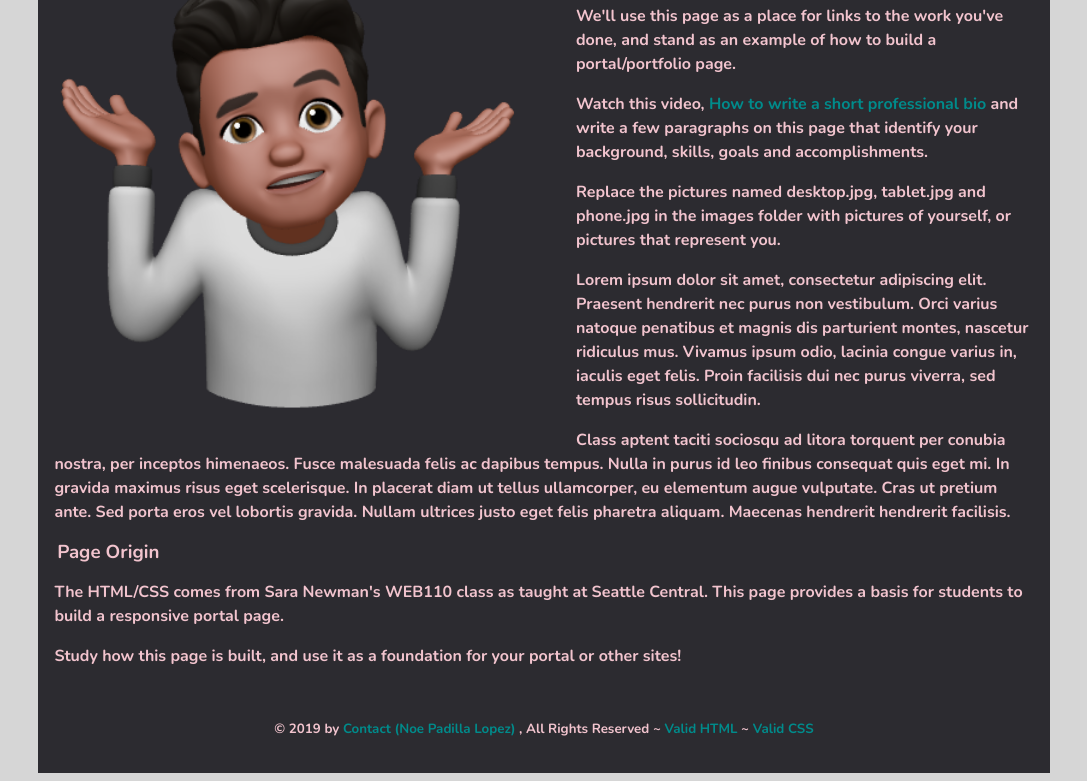
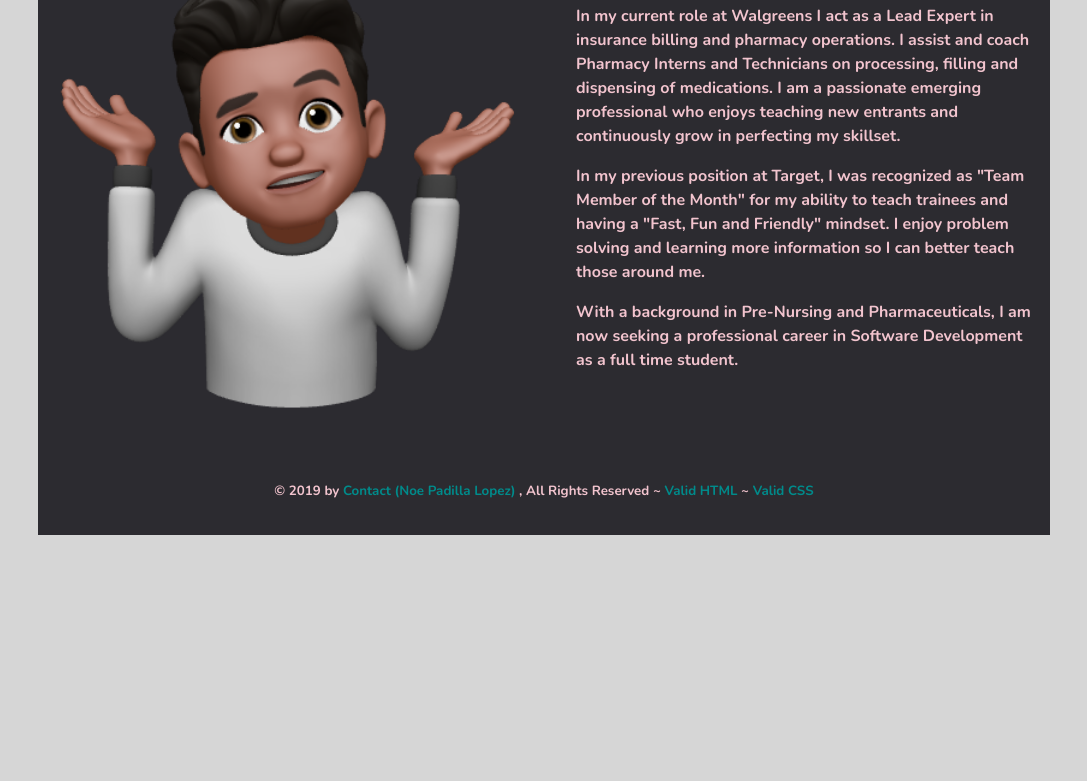
Before and after one commit to LopeznoeGH/it121-portal, a plain HTML site: page index.html in a window 1280 px wide. Shown: the part 196-977 px from the top of the page, without its empty margins (96-1183 px from the left). After the commit the page ends 800 px from the top, so only its background shows below. Drawn offline with nearby package versions, Linux system fonts and the light colour scheme.

Commit message:
bio added

```diff
--- a/index.html
+++ b/index.html
@@ -31,23 +31,11 @@
         </picture>
        <h2 class="subheader">All About Noe</h2>
 
-       <p>We'll use this page as a place for links to the work you've done, and stand as an example of how to build a portal/portfolio page.</p>
+       <p>In my current role at Walgreens I act as a Lead Expert in insurance billing and pharmacy operations. I assist and coach Pharmacy Interns and Technicians on processing, filling and dispensing of medications. I am a passionate emerging professional who enjoys teaching new entrants and continuously grow in perfecting my skillset.</p>
 
-       <p>Watch this video, <a href="https://www.youtube.com/watch?v=ecw_ugVd81k" target="_blank">How to write a short professional bio</a> and write a few paragraphs on this page that identify your background, skills, goals and accomplishments.</p>
+       <p>In my previous position at Target, I was recognized as "Team Member of the Month" for my ability to teach trainees and having a "Fast, Fun and Friendly" mindset. I enjoy problem solving and learning more information so I can better teach those around me.</p>
 
-       <p>Replace the pictures named <b>desktop.jpg</b>, <b>tablet.jpg</b> and <b>phone.jpg</b> in the <b>images</b> folder with pictures of yourself, or pictures that represent you.</p>
-
-       <p>Lorem ipsum dolor sit amet, consectetur adipiscing elit. Praesent hendrerit nec purus non vestibulum. Orci varius natoque penatibus et magnis dis parturient montes, nascetur ridiculus mus. Vivamus ipsum odio, lacinia congue varius in, iaculis eget felis. Proin facilisis dui nec purus viverra, sed tempus risus sollicitudin.</p>
-
-      <p>Class aptent taciti sociosqu ad litora torquent per conubia nostra, per inceptos himenaeos. Fusce malesuada felis ac dapibus tempus. Nulla in purus id leo finibus consequat quis eget mi. In gravida maximus risus eget scelerisque. In placerat diam ut tellus ullamcorper, eu elementum augue vulputate. Cras ut pretium ante. Sed porta eros vel lobortis gravida. Nullam ultrices justo eget felis pharetra aliquam. Maecenas hendrerit hendrerit facilisis.</p>
-
-       <h3>Page Origin</h3>
-
-       <p>The HTML/CSS comes from Sara Newman's WEB110 class as taught at Seattle Central. This page provides a basis for students to build a responsive portal page.</p>
-
-       <p>Study how this page is built, and use it as a foundation for your portal or other sites!</p>
-
-
+       <p>With a background in Pre-Nursing and Pharmaceuticals, I am now seeking a professional career in Software Development as a full time student. </p>
 
      <footer>
       <p><small>&copy; 2019 by <a href="contact.php">Contact (Noe Padilla Lopez) </a>, All Rights Reserved ~ <a href="http://validator.w3.org/check/referer" target="_blank">Valid HTML</a> ~ <a href="http://jigsaw.w3.org/css-validator/check?uri=referer" target="_blank">Valid CSS</a></small></p>
```
